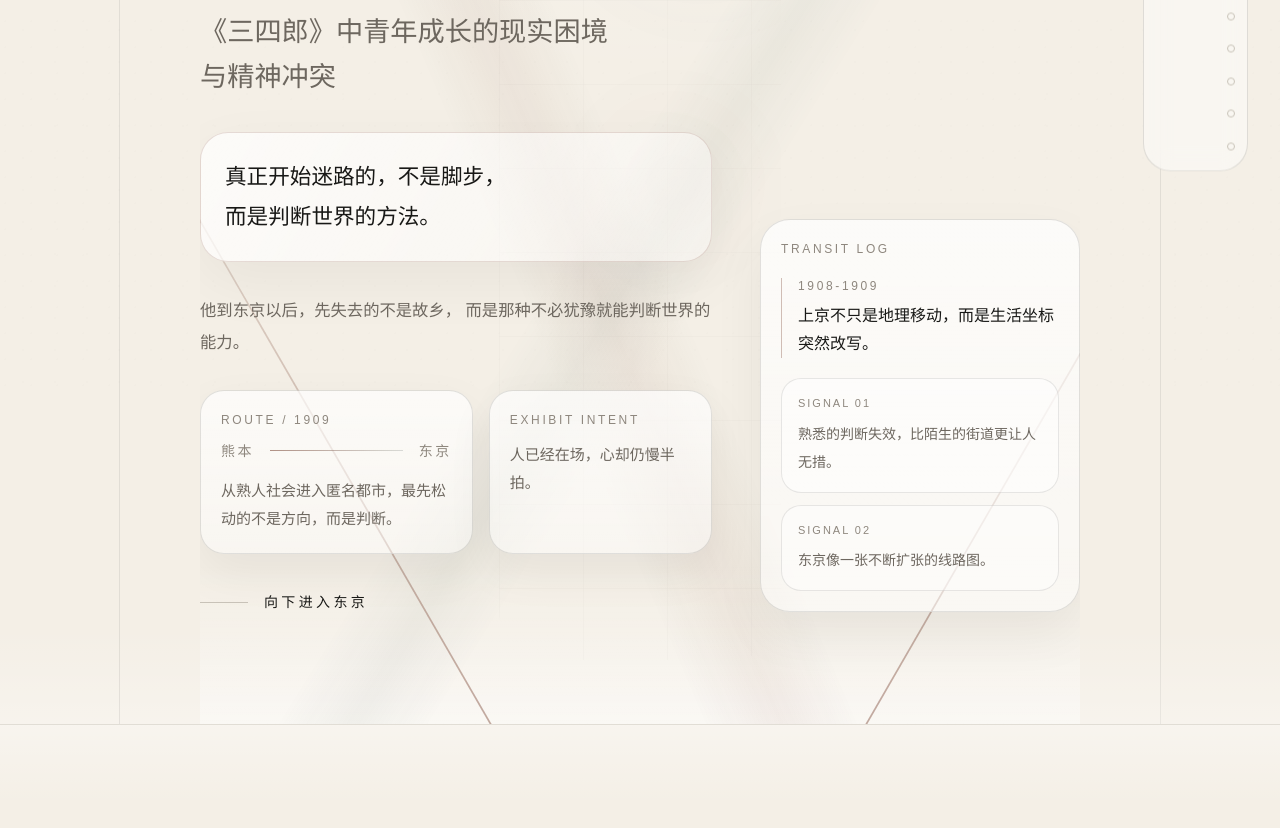
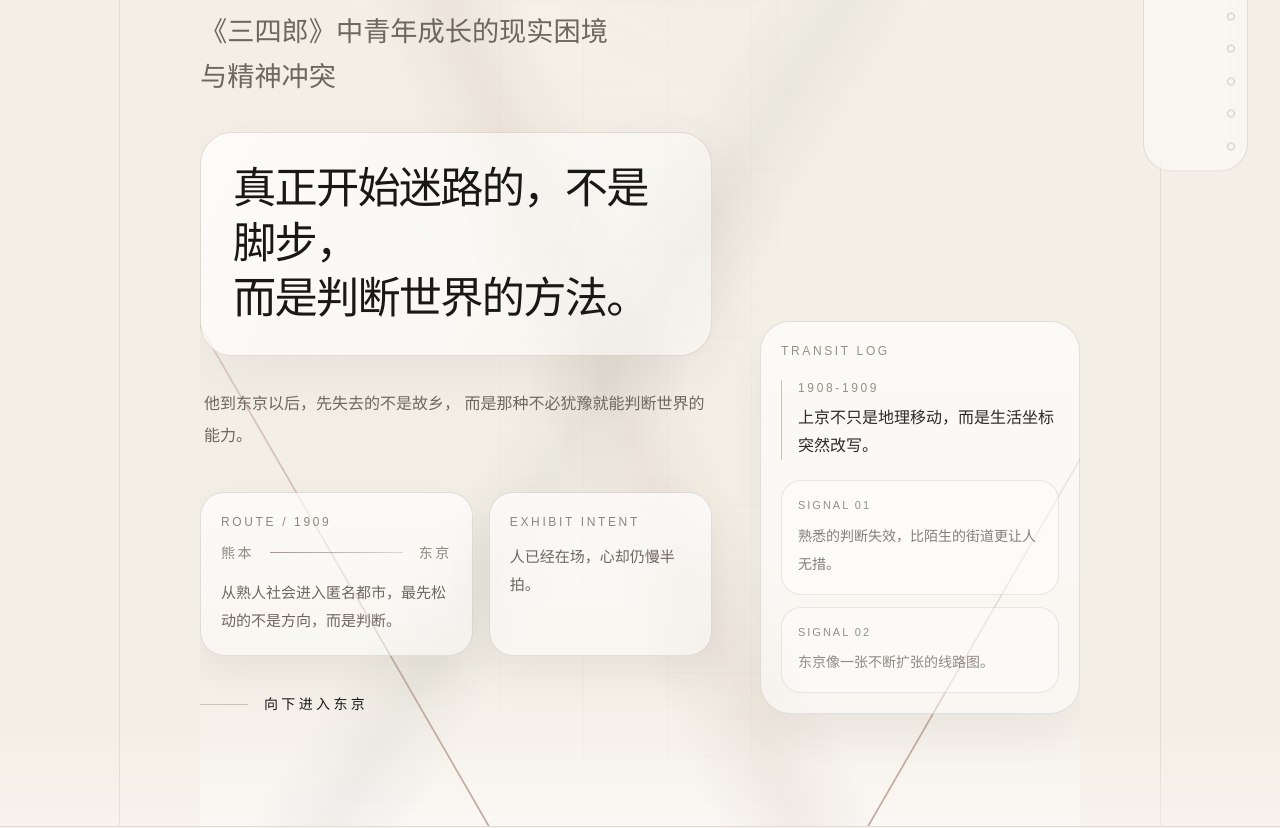
Before and after one commit to BAIMU329/sanshiro-exhibit, a Next.js app: page / in a window 1280 px wide. Shown: the part 400-1228 px from the top of the page. Built offline with nearby package versions, Linux system fonts and the light colour scheme.

Commit message:
elevate key quote hierarchy

```diff
--- a/src/components/sections/EchoSection.tsx
+++ b/src/components/sections/EchoSection.tsx
@@ -23,11 +23,12 @@ export function EchoSection() {
             eyebrow="Echo"
             title="今天再回头看"
             description="我们换了时代，却仍会在相似的地方忽然失去把握。"
+            className="max-w-2xl"
           />
         </FadeIn>
         <FadeIn delay={0.1}>
-          <div className="route-plaque max-w-2xl rounded-[28px] p-6">
-            <p className="display-title text-2xl leading-[1.7] text-[var(--ink)]">
+          <div className="route-plaque max-w-[44rem] rounded-[30px] px-6 py-7 md:px-8">
+            <p className="display-title text-[2rem] leading-[1.55] text-[var(--ink)] md:text-[3rem] md:leading-[1.45]">
               这不是简单类比。
               <br />
               只是人进入世界时，先学会的常常不是成熟，而是迟疑。
@@ -61,7 +62,7 @@ export function EchoSection() {
         </div>
         <FadeIn delay={0.2} className="text-center">
           <p className="eyebrow">结构相似，而非完全相同</p>
-          <p className="mt-4 display-title text-2xl leading-8 text-[var(--ink-soft)] md:text-3xl md:leading-10">
+          <p className="mt-5 display-title text-[1.8rem] leading-[1.55] text-[var(--ink-soft)] md:text-[2.8rem] md:leading-[1.45]">
             时代不同。
             <br />
             那一下失去把握的感觉，却仍然相似。
@@ -71,7 +72,7 @@ export function EchoSection() {
           <div className="grid gap-6 border-t border-[var(--grid-line)]/80 pt-8 md:grid-cols-[1.1fr_0.9fr_auto] md:items-end">
             <div className="space-y-3">
               <p className="eyebrow">Afterword</p>
-              <p className="text-sm leading-7 text-[var(--ink-soft)]">
+              <p className="max-w-lg text-sm leading-7 text-[var(--ink-soft)]/86">
                 一百多年过去，那些进入世界时的迟缓、失重与不确定，并没有真正离开。
               </p>
             </div>
--- a/src/components/sections/HeroSection.tsx
+++ b/src/components/sections/HeroSection.tsx
@@ -58,22 +58,22 @@ export function HeroSection() {
               </div>
             </FadeIn>
             <FadeIn delay={0.28}>
-              <div className="hero-manifest max-w-2xl rounded-[28px] p-5 md:p-6">
-                <p className="text-lg leading-9 text-[var(--ink)] md:text-[1.35rem] md:leading-10">
+              <div className="hero-manifest max-w-[42rem] rounded-[32px] px-6 py-6 md:px-8 md:py-7">
+                <p className="display-title text-[2rem] leading-[1.35] text-[var(--ink)] md:text-[2.7rem] md:leading-[1.28]">
                   真正开始迷路的，不是脚步，
                   <br className="hidden md:block" />
                   而是判断世界的方法。
                 </p>
               </div>
             </FadeIn>
-            <FadeIn delay={0.36} className="max-w-xl">
-              <p className="text-base leading-8 text-[var(--ink-soft)] md:text-[1.02rem]">
+            <FadeIn delay={0.36} className="max-w-lg pl-1">
+              <p className="text-[0.95rem] leading-8 text-[var(--ink-soft)] md:text-[1rem]">
                 他到东京以后，先失去的不是故乡，
                 而是那种不必犹豫就能判断世界的能力。
               </p>
             </FadeIn>
             <FadeIn delay={0.46}>
-              <div className="grid max-w-3xl gap-4 md:grid-cols-[1.1fr_0.9fr]">
+              <div className="grid max-w-3xl gap-4 pt-2 md:grid-cols-[1.1fr_0.9fr]">
                 <div className="route-plaque rounded-[24px] p-4 md:p-5">
                   <p className="eyebrow">Route / 1909</p>
                   <div className="mt-3 flex items-center gap-4 text-sm tracking-[0.18em] text-[var(--ink-muted)] uppercase">
@@ -109,7 +109,7 @@ export function HeroSection() {
             className="hidden space-y-4 lg:block"
           >
             <FadeIn delay={0.22}>
-              <div className="hero-side-panel rounded-[30px] p-5">
+              <div className="hero-side-panel rounded-[30px] p-5 opacity-92">
                 <p className="eyebrow">Transit Log</p>
                 <div className="mt-5 space-y-5">
                   <div className="border-l border-[var(--rust)]/35 pl-4">
@@ -121,13 +121,13 @@ export function HeroSection() {
                   <div className="grid gap-3">
                     <div className="rounded-[20px] border border-[var(--grid-line)]/80 bg-white/48 p-4">
                       <p className="text-[11px] tracking-[0.18em] text-[var(--ink-muted)] uppercase">Signal 01</p>
-                      <p className="mt-2 text-sm leading-7 text-[var(--ink-soft)]">
+                      <p className="mt-2 text-sm leading-7 text-[var(--ink-soft)]/90">
                         熟悉的判断失效，比陌生的街道更让人无措。
                       </p>
                     </div>
                     <div className="rounded-[20px] border border-[var(--grid-line)]/80 bg-white/42 p-4">
                       <p className="text-[11px] tracking-[0.18em] text-[var(--ink-muted)] uppercase">Signal 02</p>
-                      <p className="mt-2 text-sm leading-7 text-[var(--ink-soft)]">
+                      <p className="mt-2 text-sm leading-7 text-[var(--ink-soft)]/82">
                         东京像一张不断扩张的线路图。
                       </p>
                     </div>
--- a/src/components/sections/LostSection.tsx
+++ b/src/components/sections/LostSection.tsx
@@ -9,26 +9,26 @@ export function LostSection() {
           羊
         </div>
         <FadeIn>
-          <p className="display-title text-4xl leading-[1.7] md:text-6xl">
+          <p className="display-title max-w-4xl text-[2.5rem] leading-[1.55] md:text-[4.4rem] md:leading-[1.45]">
             最后留下的，是迷途。
           </p>
         </FadeIn>
         <FadeIn delay={0.25} className="mt-10 max-w-2xl">
-          <p className="text-lg leading-9 text-[var(--ink-soft)] md:text-2xl md:leading-10">
+          <p className="display-title text-[1.7rem] leading-[1.55] text-[var(--ink-soft)] md:text-[2.6rem] md:leading-[1.5]">
             它不是失败。
             <br />
             是一个人还没有长成自己时，最诚实的形状。
           </p>
         </FadeIn>
-        <FadeIn delay={0.35} className="mt-10">
-          <div className="route-plaque rounded-[24px] px-5 py-4">
+        <FadeIn delay={0.35} className="mt-12">
+          <div className="route-plaque max-w-md rounded-[24px] px-5 py-4">
             <p className="eyebrow">迷える羊</p>
-            <p className="mt-2 text-sm leading-7 text-[var(--ink-soft)]">
+            <p className="mt-2 text-sm leading-7 text-[var(--ink-soft)]/88">
               旧的确定感已经开始松开，新的自我却还没有长成。
             </p>
           </div>
         </FadeIn>
-        <div className="mt-20 h-24 w-40 rounded-[50%] border border-[var(--grid-line)]/70 opacity-30" />
+        <div className="mt-24 h-24 w-40 rounded-[50%] border border-[var(--grid-line)]/55 opacity-25" />
       </div>
     </SectionShell>
   );
--- a/src/components/sections/MinekoSection.tsx
+++ b/src/components/sections/MinekoSection.tsx
@@ -23,7 +23,7 @@ export function MinekoSection() {
             eyebrow="Mineko"
             title="他也开始看不清一个人"
             description="她并不遥远。真正难的是，越靠近，越难确认自己究竟看见了谁。"
-            className="relative z-10"
+            className="relative z-10 max-w-2xl"
           />
         </FadeIn>
 
@@ -125,13 +125,13 @@ export function MinekoSection() {
           </div>
         </div>
 
-        <FadeIn delay={0.3} className="relative z-10 mt-10 max-w-2xl md:ml-[30%]">
-          <p className="display-title text-3xl leading-[1.6] text-[var(--ink)] md:text-4xl">
+        <FadeIn delay={0.3} className="relative z-10 mt-12 max-w-[46rem] md:ml-[28%]">
+          <p className="display-title text-[2rem] leading-[1.55] text-[var(--ink)] md:text-[3rem] md:leading-[1.45]">
             他并不是没有靠近她。
             <br />
             只是每靠近一步，她就更像一层倒影。
           </p>
-          <p className="mt-5 max-w-xl text-sm leading-7 text-[var(--ink-soft)] md:text-base">
+          <p className="mt-6 max-w-lg text-sm leading-8 text-[var(--ink-soft)]/88 md:text-[1rem]">
             到了这里，误解已经不是偶然失手，而成了关系本身的一部分。
           </p>
         </FadeIn>
```
